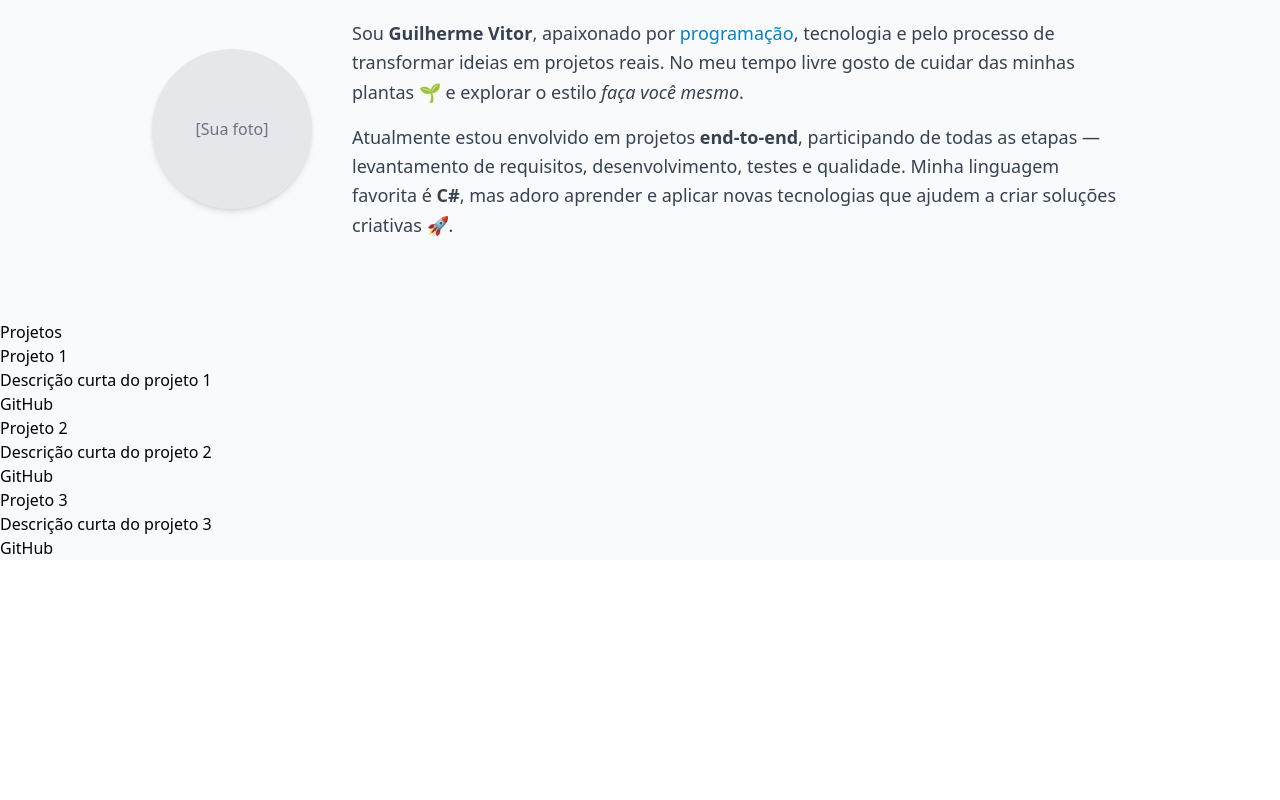
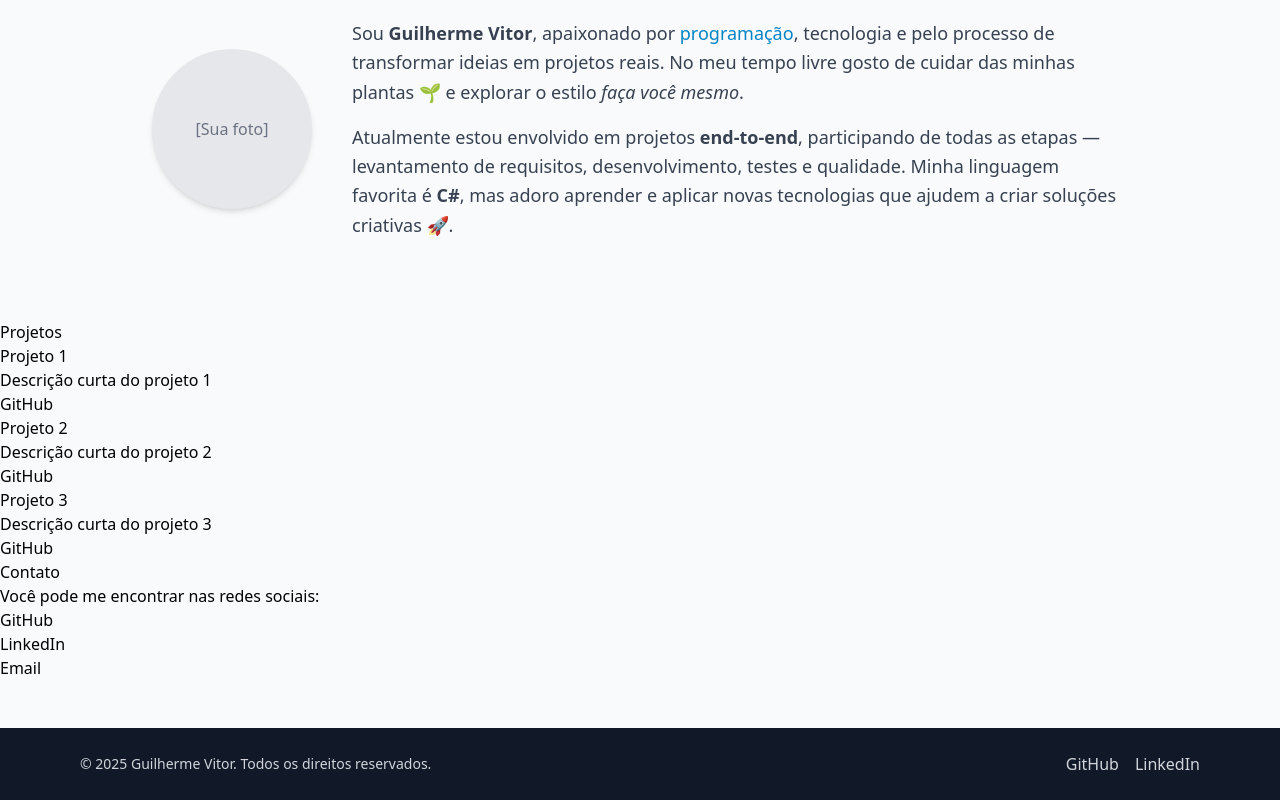
Before and after one commit to Guitor-92/portfolio-v2, a React (Create React App) app in the folder portfolio-v2/: page / in a window 1280 px wide. Shown: the part 665-1465 px from the top of the page. Before the commit the page ends 1225 px from the top, so only its background shows below. Built offline with nearby package versions, Linux system fonts and the light colour scheme.

Commit message:
feat: adicionar Footer estilizado com links sociais

```diff
--- a/portfolio-v2/src/App.js
+++ b/portfolio-v2/src/App.js
@@ -2,6 +2,8 @@ import Navbar from "./components/Navbar";
 import Hero from "./components/Hero";
 import About from "./components/About";
 import Projects from "./components/Projects";
+import Contact from "./components/Contact";
+import Footer from "./components/Footer";
 
 function App() {
   return (
@@ -11,7 +13,9 @@ function App() {
         <Hero />
         <About />
         <Projects />
+        <Contact />
       </div>
+      <Footer />
     </div>
   );
 }
--- /dev/null
+++ b/portfolio-v2/src/components/Contact.jsx
@@ -0,0 +1,13 @@
+export default function Contact() {
+  return (
+    <section id="contact">
+      <h2>Contato</h2>
+      <p>Você pode me encontrar nas redes sociais:</p>
+      <ul>
+        <li><a href="https://github.com/Guitor-92" target="_blank" rel="noreferrer">GitHub</a></li>
+        <li><a href="https://www.linkedin.com/in/guilherme-vitor-guitor/" target="_blank" rel="noreferrer">LinkedIn</a></li>
+        <li><a href="mailto:seuemail@email.com">Email</a></li>
+      </ul>
+    </section>
+  );
+}
--- /dev/null
+++ b/portfolio-v2/src/components/Footer.jsx
@@ -0,0 +1,27 @@
+export default function Footer() {
+  return (
+    <footer className="bg-gray-900 text-gray-300 py-6 mt-12">
+      <div className="max-w-6xl mx-auto px-4 flex flex-col md:flex-row items-center justify-between">
+        <p className="text-sm">© 2025 Guilherme Vitor. Todos os direitos reservados.</p>
+        <div className="flex space-x-4 mt-4 md:mt-0">
+          <a
+            href="https://github.com/Guitor-92"
+            target="_blank"
+            rel="noreferrer"
+            className="hover:text-white transition"
+          >
+            GitHub
+          </a>
+          <a
+            href="https://www.linkedin.com/in/guilherme-vitor-guitor/"
+            target="_blank"
+            rel="noreferrer"
+            className="hover:text-white transition"
+          >
+            LinkedIn
+          </a>
+        </div>
+      </div>
+    </footer>
+  );
+}
```
